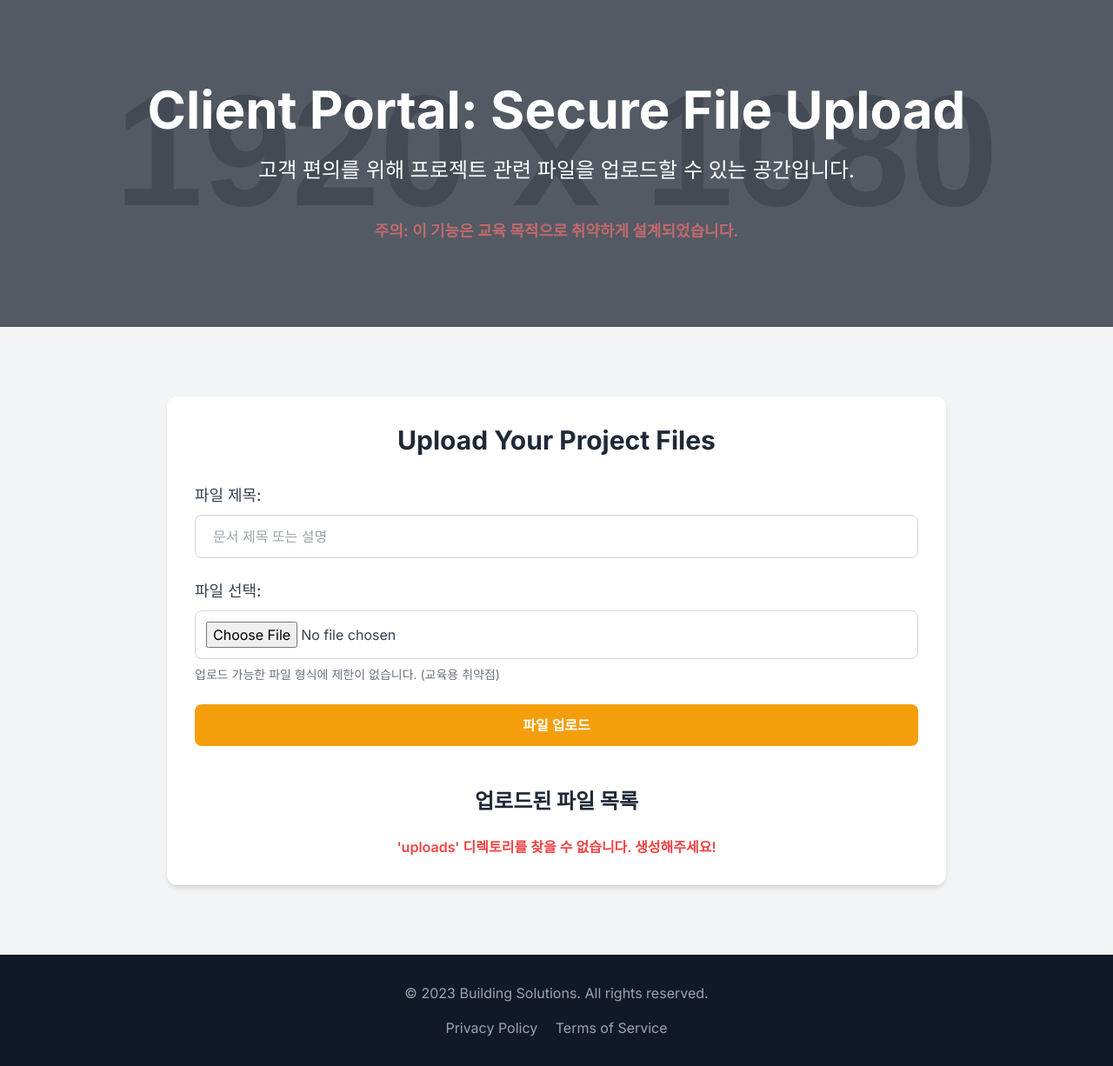
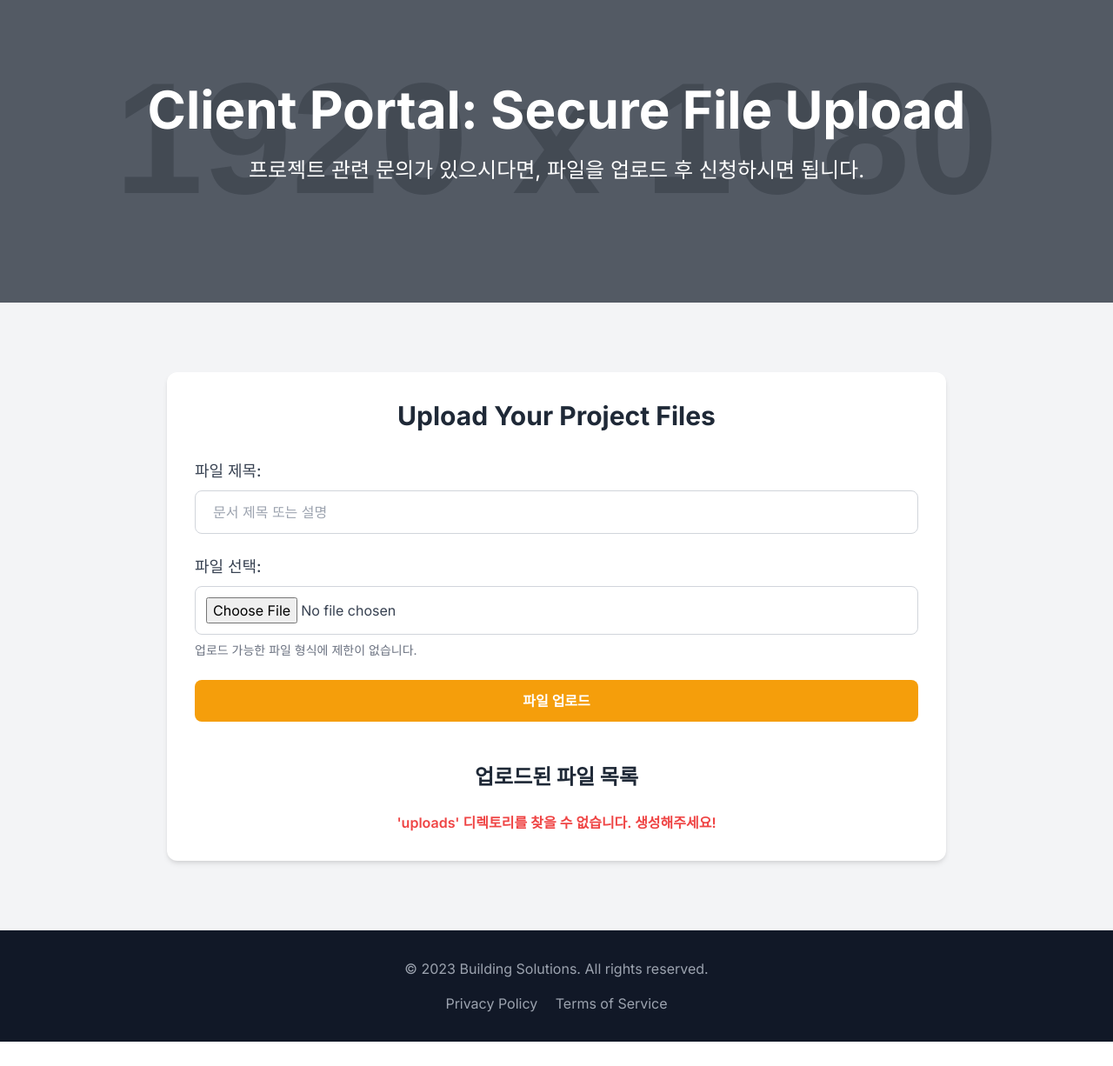
Before and after one commit to yeon2684/php-web, a PHP site: page /upload_page.php in a window 1280 px wide. Shown: the part 64-1290 px from the top of the page at 87% size. After the commit the page ends 1262 px from the top, so only its background shows below. Run offline with PHP 8.4, Linux system fonts and the light colour scheme; grey boxes labelled with a size stand in for pictures from a placeholder-image service; some libraries are stand-ins or nearby versions.

Commit message:
Update upload_page.php

```diff
--- a/web/upload_page.php
+++ b/web/upload_page.php
@@ -10,10 +10,7 @@
                 Client Portal: Secure File Upload
             </h1>
             <p class="text-xl md:text-2xl mb-10 max-w-3xl mx-auto opacity-90 animate-fade-in">
-                고객 편의를 위해 프로젝트 관련 파일을 업로드할 수 있는 공간입니다.
-            </p>
-            <p class="text-lg text-red-400 font-bold animate-pulse">
-                주의: 이 기능은 교육 목적으로 취약하게 설계되었습니다.
+                프로젝트 관련 문의가 있으시다면, 파일을 업로드 후 신청하시면 됩니다.
             </p>
         </div>
     </section>
@@ -31,7 +28,7 @@
                 <div>
                     <label for="file" class="block text-gray-700 text-lg font-medium mb-2">파일 선택:</label>
                     <input type="file" id="file" name="file" class="w-full text-gray-700 p-3 border border-gray-300 rounded-lg bg-white cursor-pointer">
-                    <p class="text-sm text-gray-500 mt-2">업로드 가능한 파일 형식에 제한이 없습니다. (교육용 취약점)</p>
+                    <p class="text-sm text-gray-500 mt-2">업로드 가능한 파일 형식에 제한이 없습니다. </p>
                 </div>
                 <button type="submit" class="btn-primary bg-yellow-500 text-white w-full hover:bg-yellow-600">
                     파일 업로드
```
